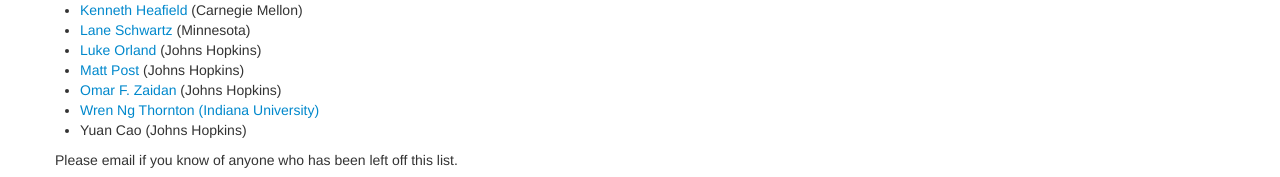
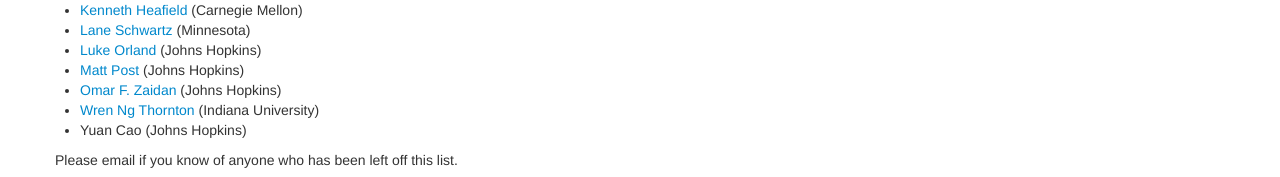
Before and after one commit to joshua-decoder/joshua-decoder.github.com, a Jekyll site: the page index.html, which Jekyll copies as it is, in a window 1280 px wide and 962 px high. Shown: the part 782-959 px from the top of the window. Built offline with Jekyll 4.4.1, drawn with Linux system fonts in a browser that asks for light colours; nearby versions of some CDN libraries; library files that are not in the unit come from our copies; comment, search, counter and statistics services are not loaded; some of the changed lines change nothing that is shown.

Commit message:
Moved tag

```diff
--- a/index.html
+++ b/index.html
@@ -139,7 +139,7 @@
               <li><a href="https://plus.google.com/107547504293849335564">Luke</a> <a href="https://github.com/lukeorland">Orland</a> (Johns Hopkins)</li>
               <li><a href="http://cs.jhu.edu/~post/">Matt Post</a> (Johns Hopkins)</li>
               <li><a href="http://cs.jhu.edu/~ozaidan/">Omar F. Zaidan</a> (Johns Hopkins)</li>
-              <li><a href="http://llama.freegeek.org/~wren/research.html">Wren Ng Thornton (Indiana University)</a></li>
+              <li><a href="http://llama.freegeek.org/~wren/research.html">Wren Ng Thornton</a> (Indiana University)</li>
               <li>Yuan Cao (Johns Hopkins)</li>
             </ul>
 
```
